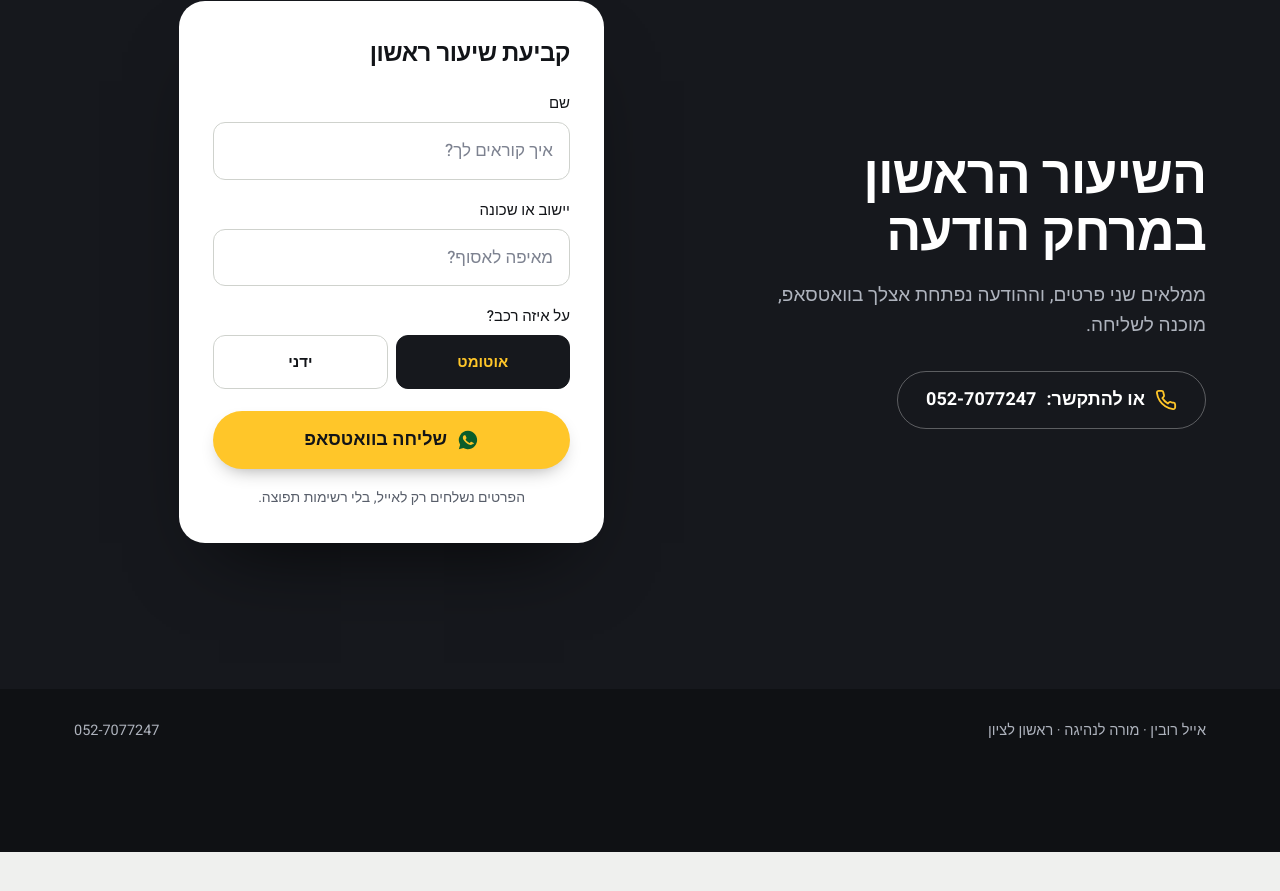
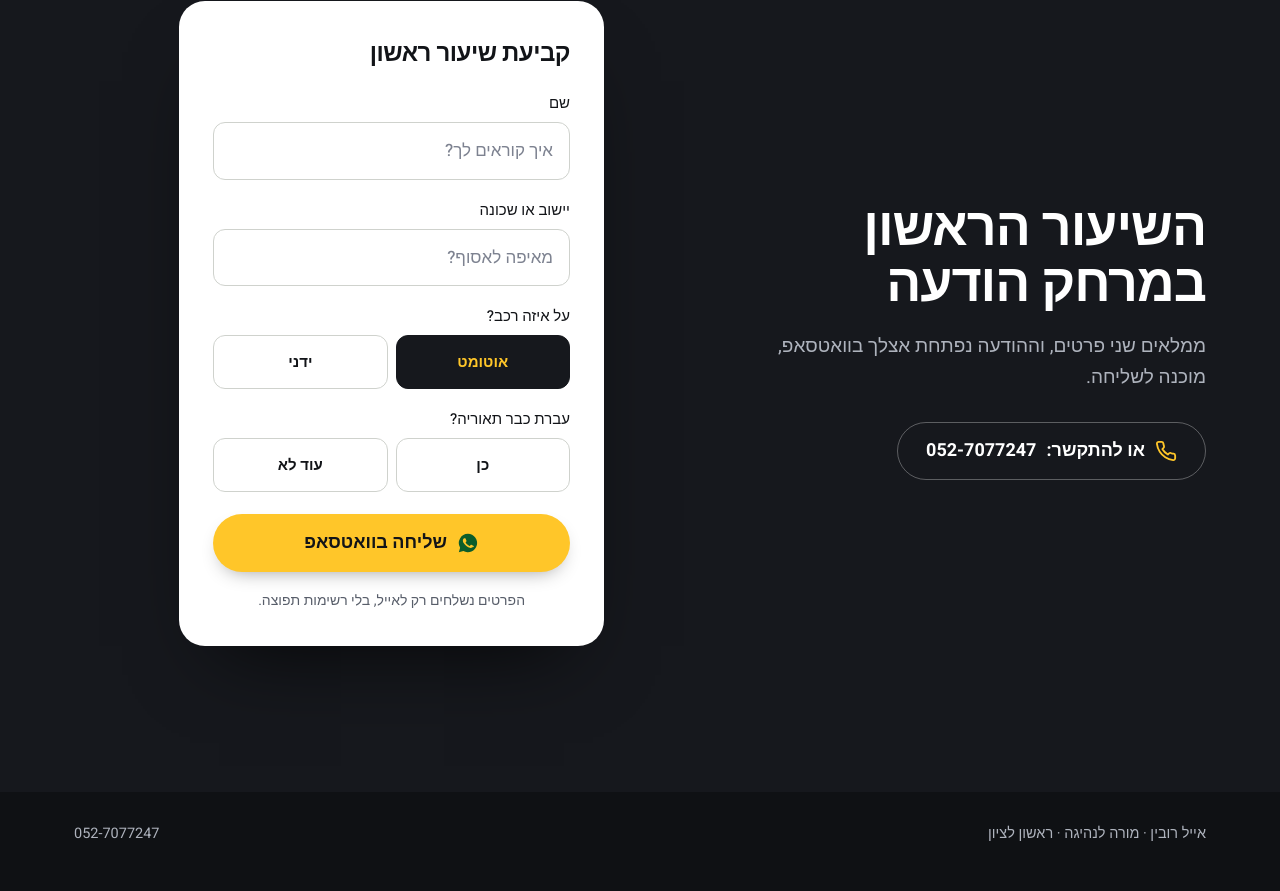
Before and after one commit to hadar1michael-design/eyal-rubin-driving, a plain HTML site: page index.html in a window 1280 px wide. Shown: the part 5544-6435 px from the top of the page. Before the commit the page ends 6396 px from the top, so only its background shows below. Drawn offline with Linux system fonts and the light colour scheme.

Commit message:
Add theory yes/no question to the lead form
Co-Authored-By: Claude Opus 5.5 <noreply@anthropic.com>

```diff
--- a/index.html
+++ b/index.html
@@ -448,6 +448,13 @@
             <input type="radio" name="gear" id="g2" value="ידני"><label for="g2">ידני</label>
           </div>
         </fieldset>
+        <fieldset>
+          <legend>עברת כבר תאוריה?</legend>
+          <div class="seg">
+            <input type="radio" name="theory" id="t1" value="yes"><label for="t1">כן</label>
+            <input type="radio" name="theory" id="t2" value="no"><label for="t2">עוד לא</label>
+          </div>
+        </fieldset>
         <div class="err" id="err" role="alert">חסר שם. מה השם שלך?</div>
         <button class="btn btn-primary" type="submit"><svg class="wa-icon" aria-hidden="true"><use href="#i-wa"/></svg>שליחה בוואטסאפ</button>
         <p class="form-note">הפרטים נשלחים רק לאייל, בלי רשימות תפוצה.</p>
@@ -526,7 +533,8 @@ form.addEventListener("submit", e => {
   if (!name) { err.style.display = "block"; form.name.setAttribute("aria-invalid", "true"); form.name.focus(); return; }
   err.style.display = "none"; form.name.removeAttribute("aria-invalid");
   const where = form.where.value.trim();
-  const msg = `היי אייל, אני ${name}. אשמח לקבוע שיעור ראשון` + (where ? ` (איסוף מ${where})` : "") + `, על ${form.gear.value}.`;
+  const msg = `היי אייל, אני ${name}. אשמח לקבוע שיעור ראשון` + (where ? ` (איסוף מ${where})` : "") + `, על ${form.gear.value}.`
+    + ({ yes: " עברתי תאוריה.", no: " עוד לא עברתי תאוריה." }[form.theory.value] || "");
   window.open(waLink(msg), "_blank", "noopener");
 });
 form.name.addEventListener("input", () => { if (form.name.value.trim()) { err.style.display = "none"; form.name.removeAttribute("aria-invalid"); } });
```
